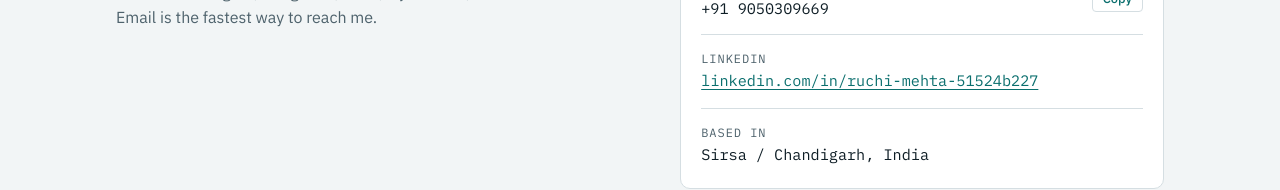
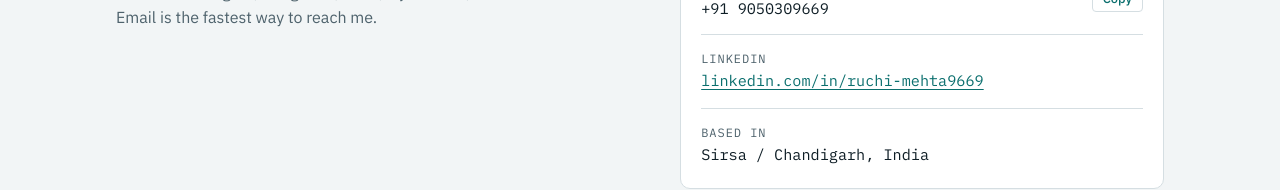
Before and after one commit to ruchirani9669-dev/ruchirani9669-dev.github.io, a plain HTML site: page index.html in a window 1280 px wide. Shown: the part 5822-6012 px from the top of the page. Drawn offline with Linux system fonts and the light colour scheme.

Commit message:
Update index.html

```diff
--- a/index.html
+++ b/index.html
@@ -446,7 +446,7 @@
       <div class="contact-card">
         <div class="contact-row"><div><div class="k">Email</div><div class="v" id="email">ruchirani9669@gmail.com</div></div><button class="copy" type="button" data-copy="email">Copy</button></div>
         <div class="contact-row"><div><div class="k">Phone</div><div class="v" id="phone">+91 9050309669</div></div><button class="copy" type="button" data-copy="phone">Copy</button></div>
-        <div class="contact-row"><div><div class="k">LinkedIn</div><a class="v" href="https://www.linkedin.com/in/ruchi-mehta-51524b227" target="_blank" rel="noopener">linkedin.com/in/ruchi-mehta-51524b227</a></div></div>
+        <div class="contact-row"><div><div class="k">LinkedIn</div><a class="v" href="https://www.linkedin.com/in/ruchi-mehta9669" target="_blank" rel="noopener">linkedin.com/in/ruchi-mehta9669</a></div></div>
         <div class="contact-row"><div><div class="k">Based in</div><div class="v">Sirsa / Chandigarh, India</div></div></div>
       </div>
     </div>
```
